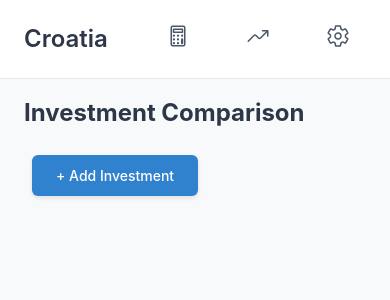
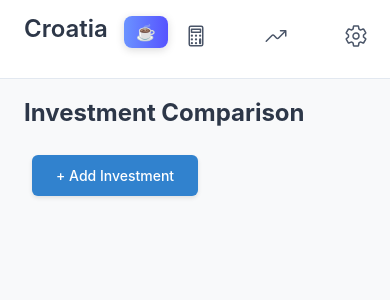
Before and after one commit to ibosnic00/roi-calculator, a React (Vite) app: page /roi-calculator/investment in a window 390 px wide. Shown: the top 300 px of the page. Built offline with nearby package versions, Linux system fonts and the light colour scheme.

Commit message:
Add donate button + rename ROI to Rent - tax

```diff
--- a/src/App.css
+++ b/src/App.css
@@ -21,10 +21,94 @@
 header {
   display: flex;
   justify-content: space-between;
-  align-items: center;
+  align-items: flex-start;
   background: #fff;
   border-bottom: 1px solid #e2e8f0;
   padding: 1rem 1.5rem;
+  position: relative;
+}
+
+.header-left {
+  display: flex;
+  flex-direction: row;
+  gap: 1rem;
+}
+
+/* Donation Button Styles */
+.donation-button-container {
+  display: flex;
+  justify-content: flex-start;
+  position: relative;
+}
+
+.donation-button {
+  background: linear-gradient(to right, #6b93ff, #5653ff);
+  color: white;
+  border: none;
+  border-radius: 8px;
+  padding: 0.3rem 0.5rem;
+  font-size: 0.875rem;
+  font-weight: 500;
+  cursor: pointer;
+  box-shadow: 0 2px 8px rgba(0, 0, 0, 0.15);
+  transition: all 0.2s ease;
+  display: inline-flex;
+  align-items: center;
+  gap: 0.5rem;
+}
+
+.donation-button:hover {
+  background: linear-gradient(to right, #6352ff, #310adf);
+  transform: translateY(-1px);
+  box-shadow: 0 4px 12px rgba(0, 0, 0, 0.2);
+}
+
+.donation-button:active {
+  transform: translateY(0);
+}
+
+/* QR Code Tooltip Styles */
+.donation-qr-tooltip {
+  position: absolute;
+  bottom: 100%;
+  left: 50%;
+  transform: translateX(50%) translateY(100%);
+  width: 200px;
+  height: 300px;
+  border-radius: 8px;
+  box-shadow: 0 4px 12px rgba(0, 0, 0, 0.2);
+  opacity: 0;
+  visibility: hidden;
+  transition: all 1.3s ease;
+  z-index: 1000;
+  margin-bottom: 8px;
+}
+
+.donation-button-container:hover .donation-qr-tooltip {
+  opacity: 1;
+  visibility: visible;
+}
+
+/* Mobile responsive adjustments for donation button */
+@media (max-width: 768px) {
+  .donation-button {
+    padding: 0.375rem 0.75rem;
+    font-size: 0.75rem;
+  }
+
+  .donation-button span {
+    display: none;
+  }
+
+  .donation-button::before {
+    content: "☕";
+    font-size: 1rem;
+  }
+
+  .donation-qr-tooltip {
+    width: 120px;
+    height: 120px;
+  }
 }
 
 h1 {
--- a/src/App.tsx
+++ b/src/App.tsx
@@ -13,7 +13,30 @@ function App() {
       <BrowserRouter basename="/roi-calculator">
         <div className="container">
           <header>
-          <Link to="/" title="Home"><h1>Croatia</h1></Link>
+            <div className="header-left">
+              <Link to="/" title="Home"><h1>Croatia</h1></Link>
+
+              {/* PayPal Donation Button - Under Croatia Title */}
+              <div className="donation-button-container">
+                <form action="https://www.paypal.com/cgi-bin/webscr" method="post" target="_blank">
+                  <input type="hidden" name="cmd" value="_s-xclick" />
+                  <input type="hidden" name="hosted_button_id" value="2D5XX5HZM3E2L" />
+                  <input type="hidden" name="currency_code" value="EUR" />
+                  <button
+                    type="submit"
+                    className="donation-button"
+                  >
+                    <span>Support the project ☕</span>
+                  </button>
+                </form>
+                <img
+                  src="./paypal-link.png"
+                  alt="PayPal QR Code"
+                  className="donation-qr-tooltip"
+                />
+              </div>
+            </div>
+
             <nav className="main-nav">
               <Link to="/calculator" title="Calculator"><IoCalculatorOutline size={24} /></Link>
               <Link to="/investment" title="Investment Comparison"><IoTrendingUpOutline size={24} /></Link>
--- a/src/components/AddInvestmentModal.tsx
+++ b/src/components/AddInvestmentModal.tsx
@@ -218,11 +218,11 @@ export function AddInvestmentModal({ onClose, onAdd, options, editingInvestment
                     required
                   >
                     <option value="appreciation">Property Appreciation</option>
-                    <option value="roi">ROI Only</option>
-                    <option value="roi_minus_maintenance">ROI - Maintenance</option>
-                    <option value="roi_plus_appreciation">ROI + Property Appreciation</option>
+                    <option value="roi">Rent (-tax) Only</option>
+                    <option value="roi_minus_maintenance">Rent - Tax - Maintenance</option>
+                    <option value="roi_plus_appreciation">Rent - Tax + Property Appreciation</option>
                     <option value="appreciation_minus_maintenance">Appreciation - Maintenance</option>
-                    <option value="roi_plus_appreciation_minus_maintenance">ROI + Appreciation - Maintenance</option>
+                    <option value="roi_plus_appreciation_minus_maintenance">Rent - Tax + Appreciation - Maintenance</option>
                   </select>
                 </div>
               )}
--- a/src/components/GraphView.tsx
+++ b/src/components/GraphView.tsx
@@ -311,12 +311,12 @@ export function GraphView({ properties, onShowFavorites }: GraphViewProps) {
                   onChange={handleParameterChange}
                   className="parameter-select"
                 >
-                  <option value="roi">ROI Only</option>
-                  <option value="roi_minus_maintenance">ROI - Maintenance</option>
+                  <option value="roi">Rent (-tax) Only</option>
+                  <option value="roi_minus_maintenance">Rent - Tax - Maintenance</option>
                   <option value="appreciation">Property Appreciation</option>
-                  <option value="roi_plus_appreciation">ROI + Property Appreciation</option>
+                  <option value="roi_plus_appreciation">Rent - Tax + Property Appreciation</option>
                   <option value="appreciation_minus_maintenance">Appreciation - Maintenance</option>
-                  <option value="roi_plus_appreciation_minus_maintenance">ROI + Appreciation - Maintenance</option>
+                  <option value="roi_plus_appreciation_minus_maintenance">Rent - Tax + Appreciation - Maintenance</option>
                 </select>
               </div>
             </div>
--- a/src/pages/InvestmentComparisonPage.tsx
+++ b/src/pages/InvestmentComparisonPage.tsx
@@ -288,15 +288,15 @@ function getCalculationMethodLabel(method?: string, type?: string): string {
 
   switch (method) {
     case 'roi':
-      return 'ROI Only';
+      return 'Rent (-tax) Only';
     case 'roi_minus_maintenance':
-      return 'ROI - Maintenance';
+      return 'Rent - Tax - Maintenance';
     case 'roi_plus_appreciation':
-      return 'ROI + Appreciation';
+      return 'Rent - Tax + Appreciation';
     case 'appreciation_minus_maintenance':
       return 'Appreciation - Maintenance';
     case 'roi_plus_appreciation_minus_maintenance':
-      return 'ROI + Appreciation - Maintenance';
+      return 'Rent - Tax + Appreciation - Maintenance';
     default:
       return 'Appreciation Only';
   }
```
Also changed, not shown: public/paypal-link.png (added).
